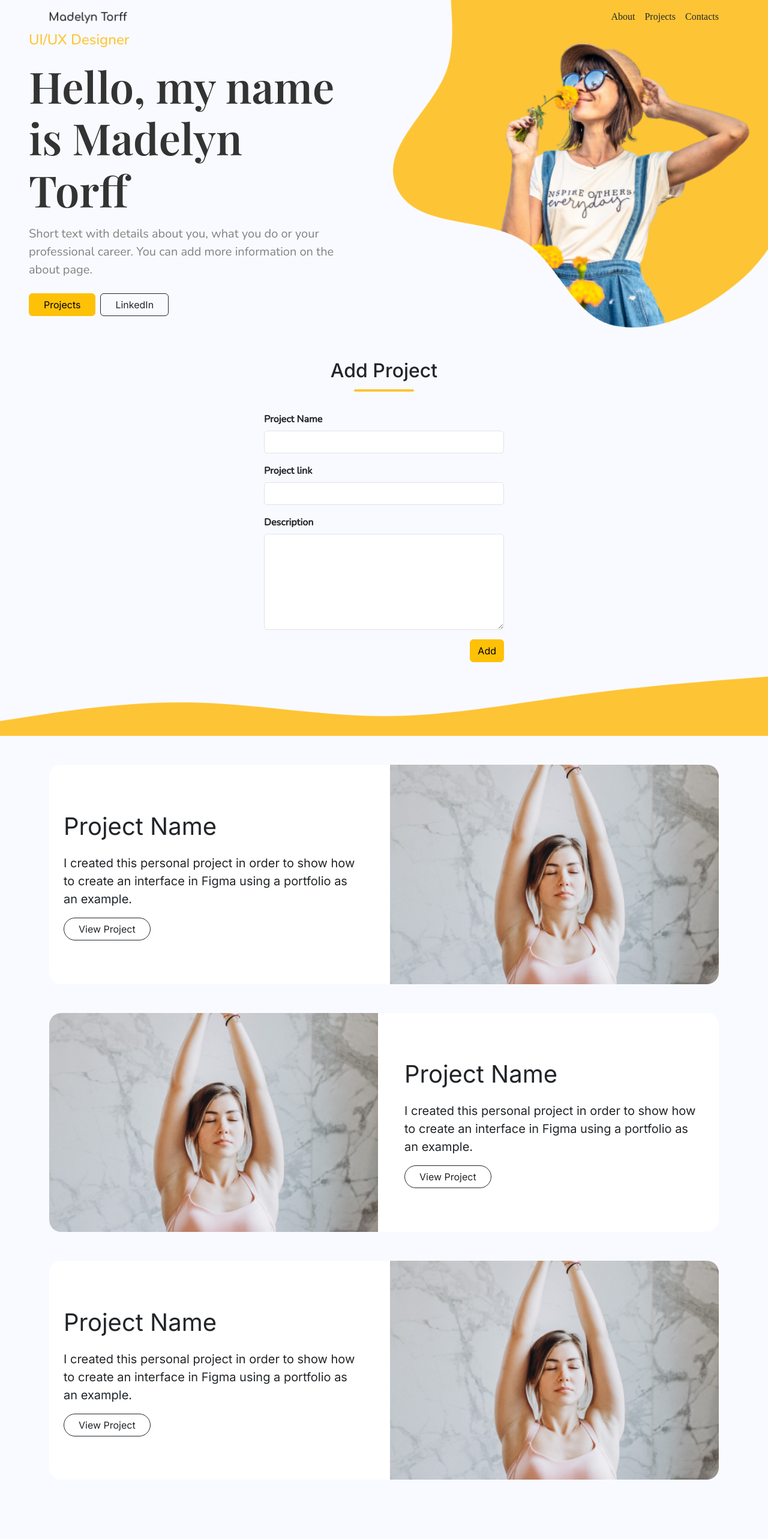
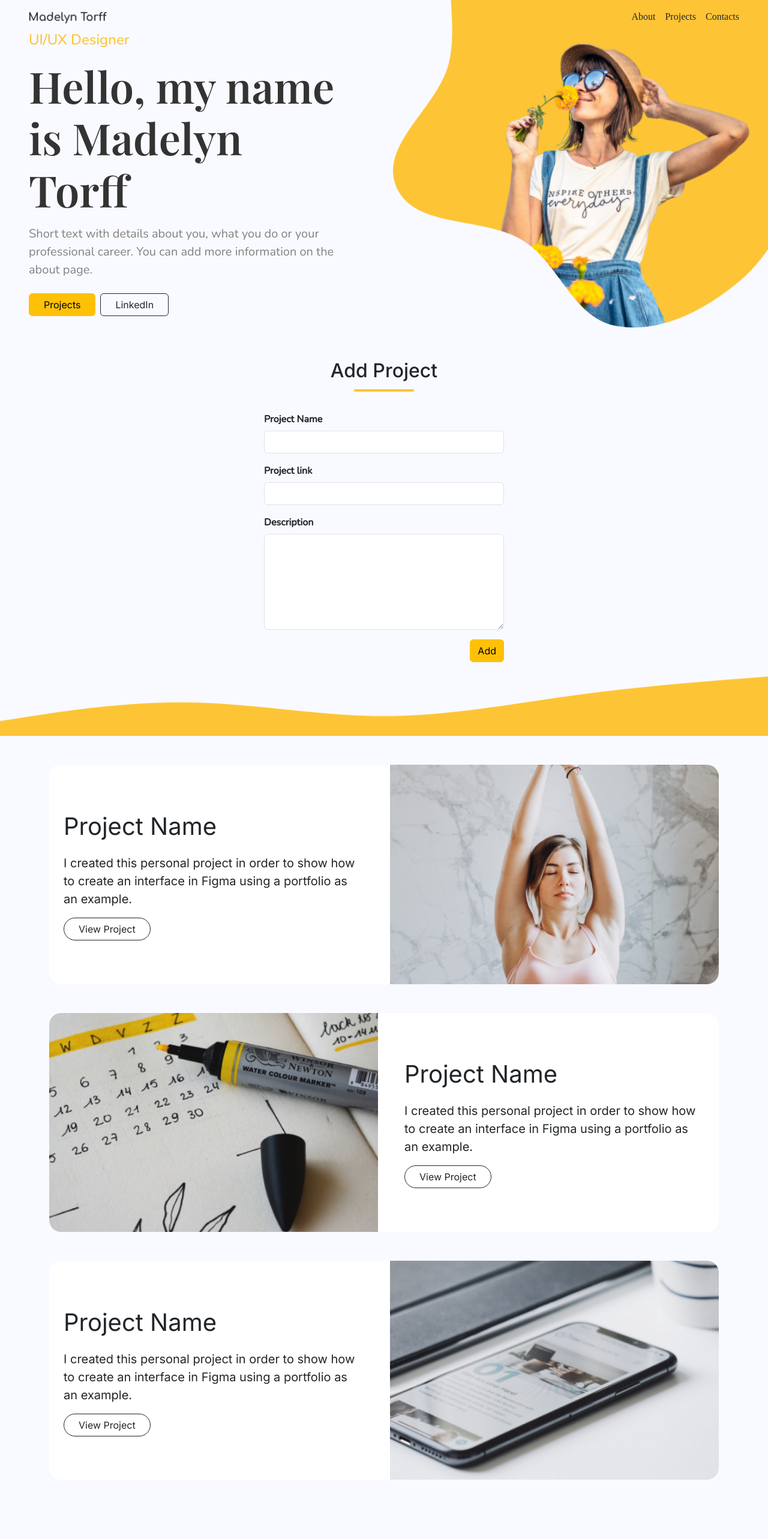
Before and after one commit to ravikiran8844/fincity-assignment, a Next.js app: page / in a window 1280 px wide. Shown: the top 2566 px of the page at 60% size. Built offline with nearby package versions, Linux system fonts and the light colour scheme.

Commit message:
updated code

```diff
--- a/src/app/components/Footer.js
+++ b/src/app/components/Footer.js
@@ -10,7 +10,7 @@ const Footer = () => {
           <div className="text-center">
             <div className="d-flex justify-content-center align-items-center gap-4 mb-3">
               <div>
-                <a href="#">
+                <a target="_blank" href="https://github.com/ravikiran8844">
                   <svg
                     xmlns="http://www.w3.org/2000/svg"
                     width={49}
@@ -27,7 +27,7 @@ const Footer = () => {
               </div>
 
               <div>
-                <a href="#">
+                <a target='_blank' href='https://www.linkedin.com/in/ravi-kiran-bonthu/' >
                   <svg
                     xmlns="http://www.w3.org/2000/svg"
                     width={39}
@@ -44,7 +44,7 @@ const Footer = () => {
               </div>
 
               <div>
-                <a href="#">
+                <a href="mailto:ravi.kiran88@gmail.com">
                   <svg
                     xmlns="http://www.w3.org/2000/svg"
                     width={43}
--- a/src/app/components/HeroSection.js
+++ b/src/app/components/HeroSection.js
@@ -6,12 +6,12 @@ const HeroSection = () => {
     <section className='hero-section' id="about">
 
        <div className='hero-section_grid'>
-       <div className='p-5 my-auto'>
+       <div className='py-5 px-3 p-md-5 my-auto'>
             <div className='fs-4 mb-3 fw-medium hero-section_caption'>UI/UX Designer</div>
             <div className='display-2 fw-bold mb-3 hero-section_heading'>Hello,  my name is Madelyn Torff</div>
             <div className='fs-5 hero-section_text mb-4'>Short text with details about you, what you do or your professional career. You can add more information on the about page.</div>
             <div>
-                <a className='btn btn-warning me-2 px-4'>Projects</a>
+                <a href='#projects' className='btn btn-warning me-2 px-4'>Projects</a>
                 <a target='_blank' href='https://www.linkedin.com/in/ravi-kiran-bonthu/' className='btn btn-outline-dark px-4'>LinkedIn</a>
             </div>
         </div>
--- a/src/app/components/Navbar.js
+++ b/src/app/components/Navbar.js
@@ -27,8 +27,8 @@ const Navbar = () => {
     <>
   {/* Navbar 2 - Bootstrap Brain Component */}
   <nav className="navbar bg-transparent bsb-navbar bsb-navbar-caret position-absolute top-0 w-100">
-    <div className="container position-relative justify-content-between">
-      <a className="navbar-brand" href="index.html">
+    <div className="container-fluid px-3 px-md-5  position-relative justify-content-between">
+      <a className="navbar-brand" href="#">
         <Image
           src="/logo.png"
           alt="BootstrapBrain Logo"
--- a/src/app/components/Project.js
+++ b/src/app/components/Project.js
@@ -1,7 +1,7 @@
 import Image from 'next/image'
 import React from 'react'
 
-const Project = ({ odd }) => {
+const Project = ({ odd,image }) => {
     return (
       <div className={`project-item ${odd ? 'grid-reverse' : ''} mb-5`}>
         <div className='m-auto p-4 project-item_grid-item'>
@@ -19,7 +19,7 @@ const Project = ({ odd }) => {
         </div>
 
         <div className='project-item_grid-item'>
-          <Image alt='project image' height={526} width={496} className='img-fluid w-100 object-fit-cover' src="/project1.png" />
+          <Image alt='project image' height={526} width={496} className='img-fluid w-100 object-fit-cover' src={image} />
         </div>
       </div>
     );
--- a/src/app/components/Projects.js
+++ b/src/app/components/Projects.js
@@ -3,13 +3,17 @@ import Project from './Project'
 
 
 const projectsList=[{
-id:1
+id:1,
+image:"/project1.png"
 },
 {
-    id:2
+    id:2,
+    image:"/project2.png"
     },
     {
-        id:3
+        id:3,
+        image:"/project3.png"
+
         }
 
 ]
@@ -17,7 +21,7 @@ const Projects = () => {
   return (
     <section className='container py-5' id="projects">
         {projectsList.map((project,index)=>
-  <Project odd={index % 2 !== 0} key={project.id} />
+  <Project index={index+1} image={project.image} odd={index % 2 !== 0} key={project.id} />
   )}
     </section>
   )
```
Also changed, not shown: public/project2.png (added), public/project3.png (added).
